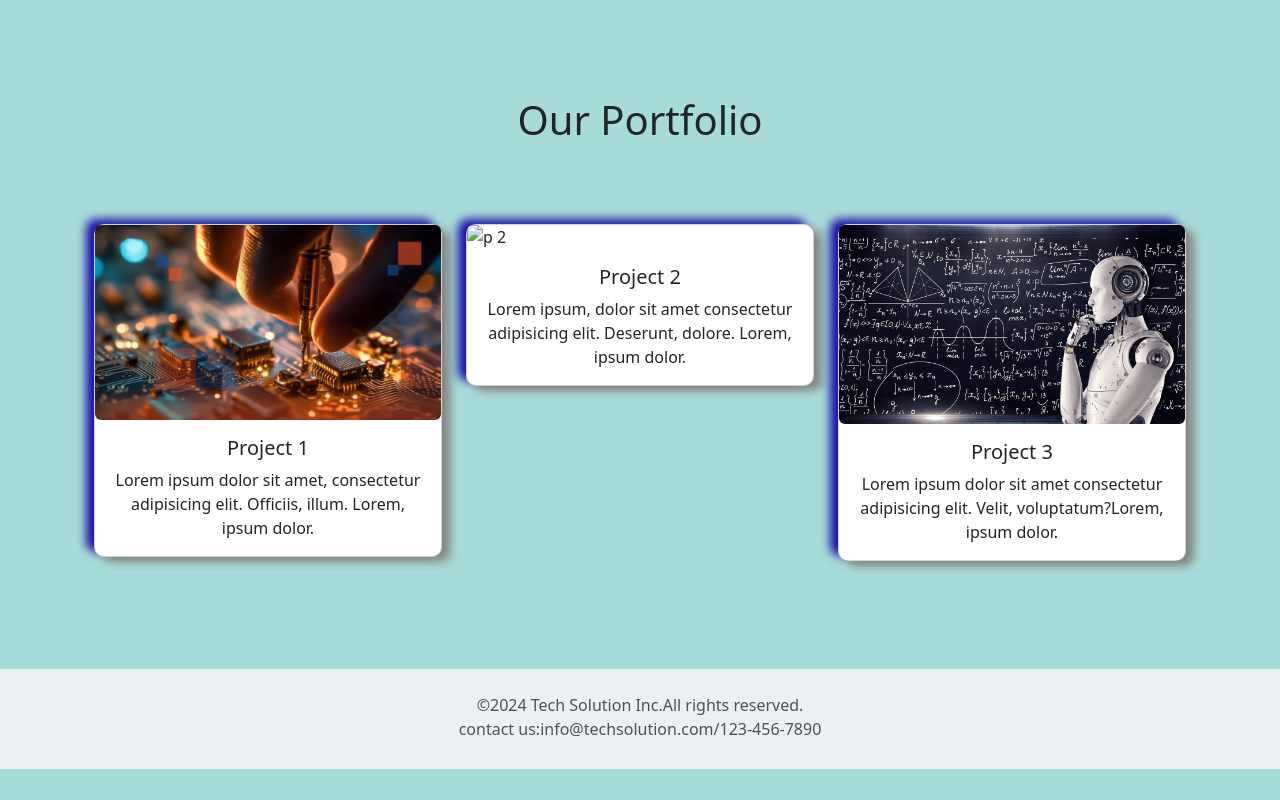
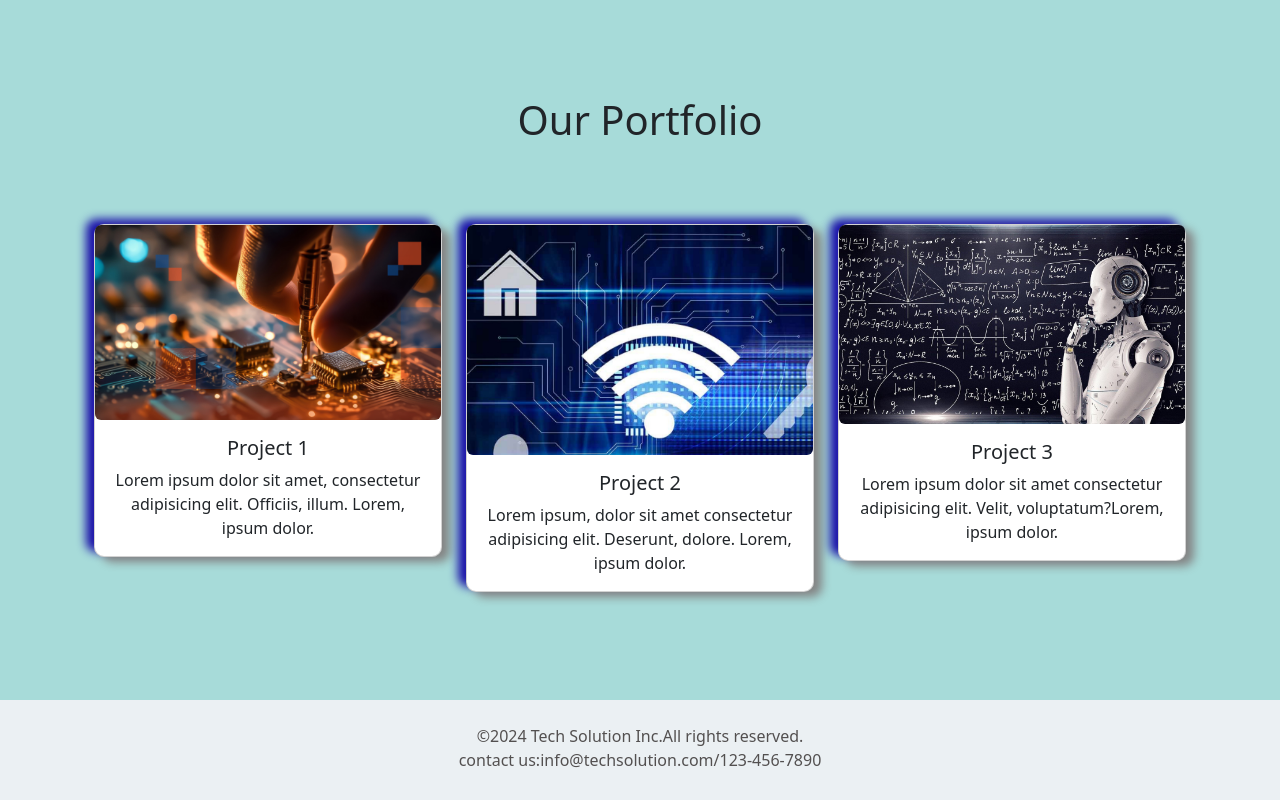
Before and after one commit to shokoofah/project-1, a plain HTML site: page index.html in a window 1280 px wide. Shown: the part 1731-2531 px from the top of the page. Before the commit the page ends 2500 px from the top, so only its background shows below. Drawn offline with Linux system fonts and the light colour scheme.

Commit message:
Update index.html

```diff
--- a/index.html
+++ b/index.html
@@ -240,7 +240,7 @@
 
       <div class="col-lg-4 col-md-6 col-sm">
         <div class="card  mb-3 tr" style="min-width: 18rem;">
-          <img src="photo/cisco-suites-gallery-2.xac47b84d.jpg" class="card-img-top rounded" alt="p 2">
+          <img src="photo/InShot_۲۰۲۴۰۵۱۸_۰۰۳۲۵۸۵۳۱.jpg" class="card-img-top rounded" alt="p 2">
           <div class="card-body">
             <h5 class="card-title text-center">Project 2</h5>
             <p class="card-text text-center">Lorem ipsum, dolor sit amet consectetur adipisicing elit. Deserunt, dolore. Lorem, ipsum dolor.</p>
```
